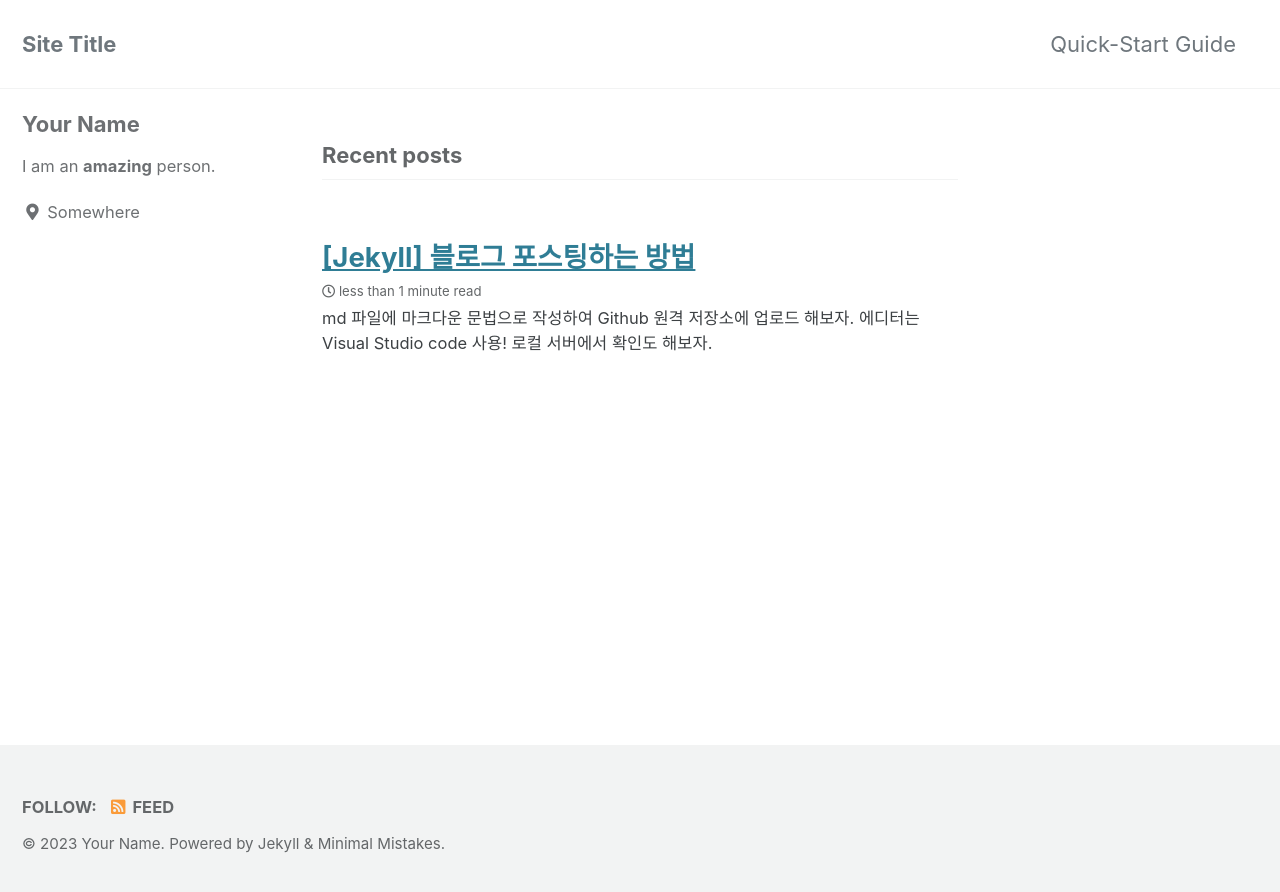
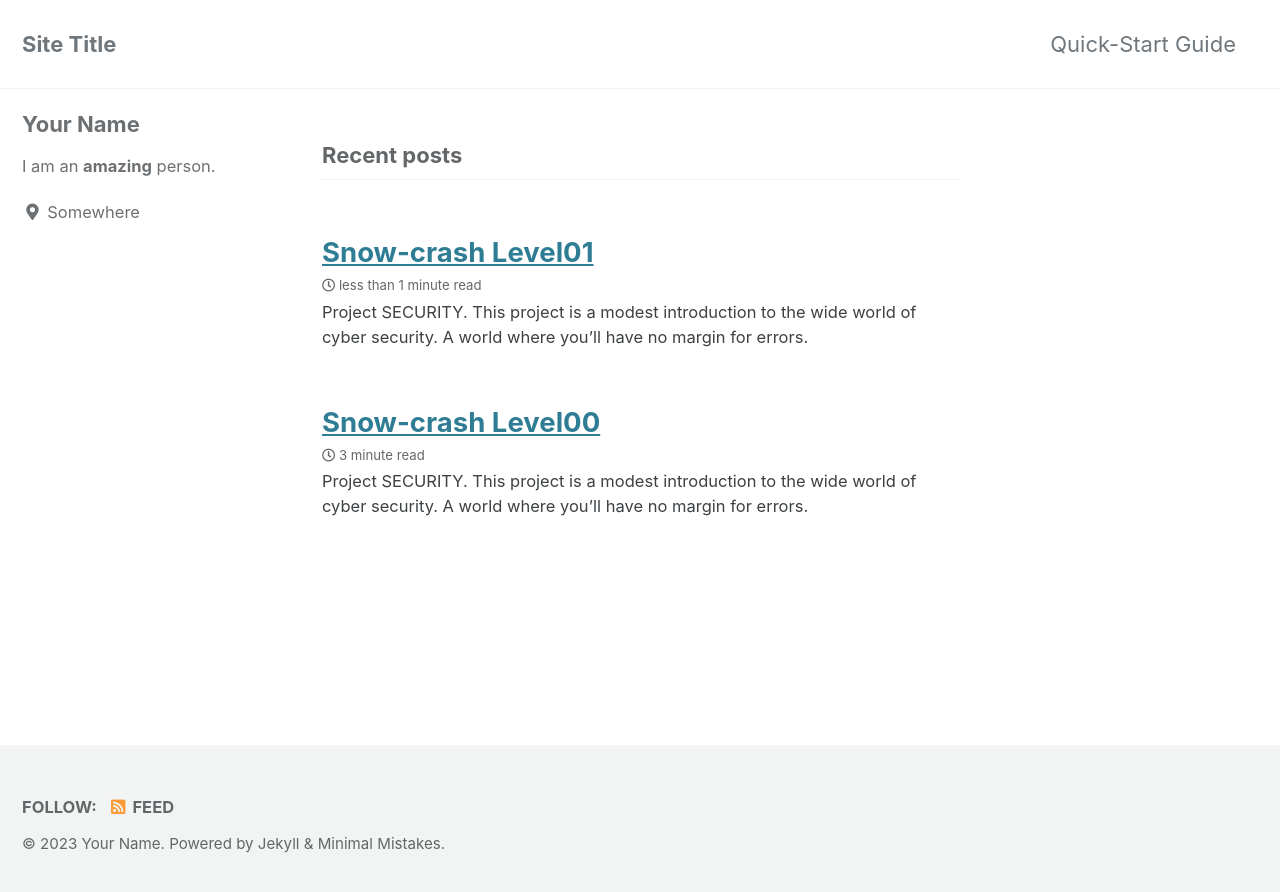
Before and after one commit to EunmiYoo/EunmiYoo.github.io, a Jekyll site: the page built from index.html, in a window 1280 px wide. Shown: the top 892 px of the page. Built offline with Jekyll 4.4.1, drawn with Linux system fonts in a browser that asks for light colours; cached includes are drawn as plain includes; the list of posts is cut into pages by our own code.

Commit message:
second post start

````diff
--- /dev/null
+++ b/_posts/2023-11-30-level01.md
@@ -0,0 +1,23 @@
+---
+title:  "Snow-crash Level01"
+excerpt: "Project SECURITY. This project is a modest introduction to the wide world of cyber security. A world where you’ll have no margin for errors."
+
+categories:
+  - Project
+tags:
+  - [cyber security, 42, Github, Git]
+
+toc: true
+toc_sticky: true
+
+date: 2023-11-30
+last_modified_at: 2023-11-30
+---
+1. Using the tokens "x24ti5gi3x0ol2eh4esiuxias" found in the level00, we can access level01.
+
+```
+flag00@SnowCrash:~$ su level01
+Password:
+level01@SnowCrash:~$
+---
+```
````
Also changed, not shown: _posts/2023-11-29-드디어 만들었다.md (+136 -6 lines).
